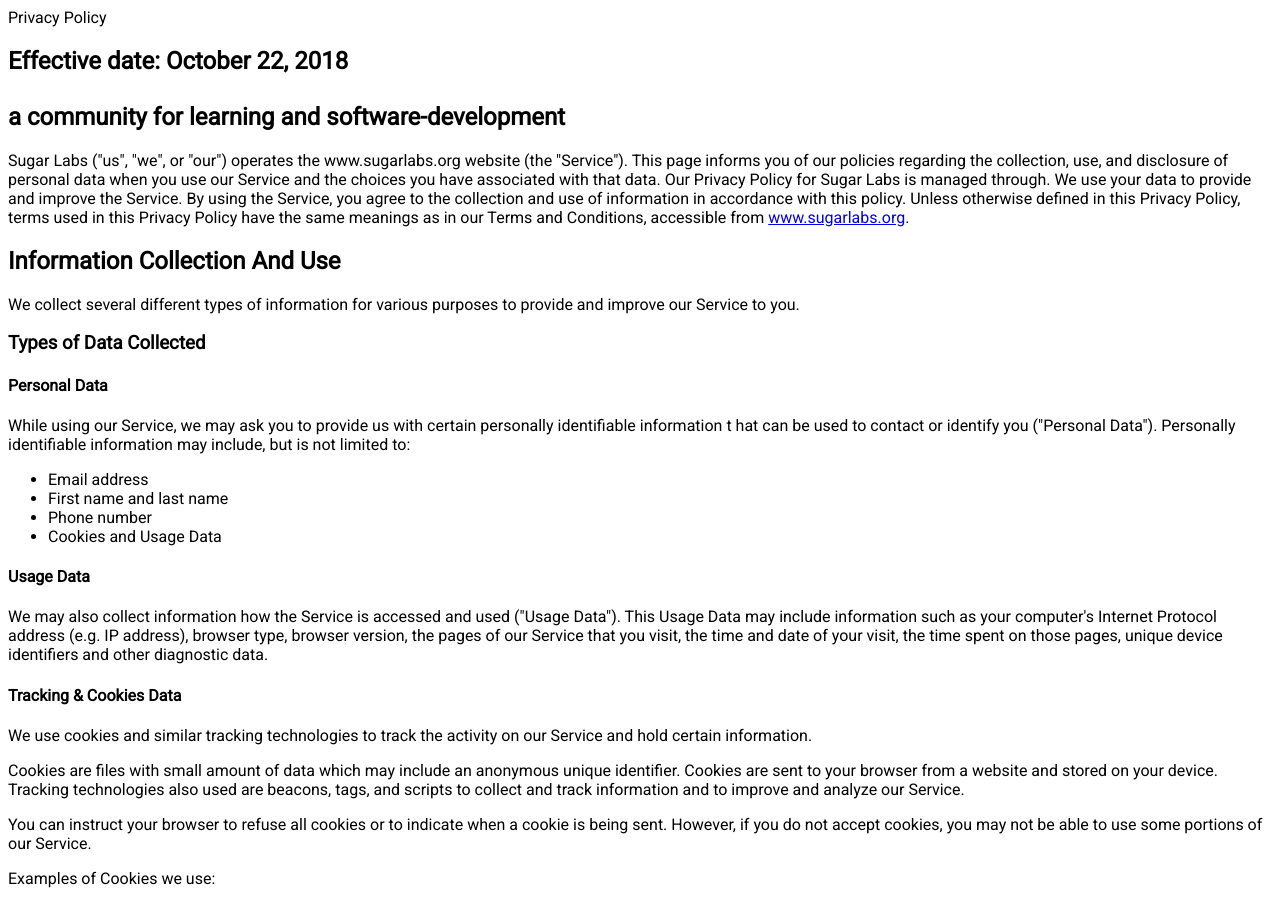
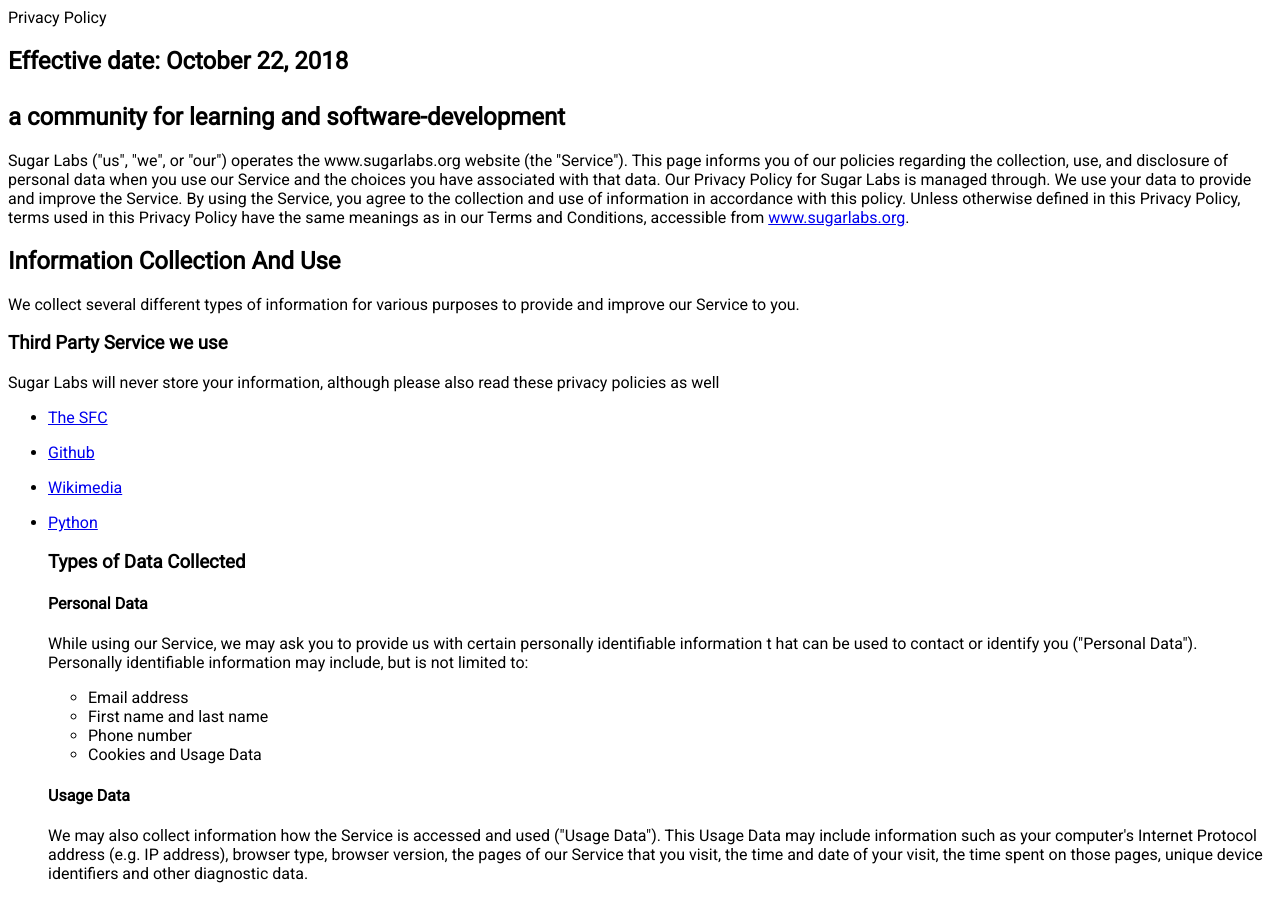
Before and after one commit to sugarlabs/www, a Jekyll site: the page privacy-policy.html, which Jekyll copies as it is, in a window 1280 px wide and 900 px high. Built offline with Jekyll 4.4.1, drawn with Linux system fonts in a browser that asks for light colours.

Commit message:
FIxed to show third party services that we use
Added privacy policies for SFC, Wikimedia, GitHub, Python.

```diff
--- a/privacy-policy.html
+++ b/privacy-policy.html
@@ -33,7 +33,13 @@
 
 <p>We collect several different types of information
   for various purposes to provide and improve our Service to you.</p>
-
+    <h3> Third Party Service we use</h3>
+    <p>Sugar Labs will never store your information, although please also read these privacy policies as well
+        <ul>
+            <li><a href="https://sfconservancy.org/privacy-policy/">The SFC</a></p></li>
+    <li><a href="https://help.github.com/articles/github-privacy-statement/">Github</a></p></li>
+<li><a href="https://foundation.wikimedia.org/wiki/Privacy_policy">Wikimedia</a></p></li>
+<li><a href="https://www.python.org/privacy/">Python</a></p></li>
 <h3>Types of Data Collected</h3>
 
 <h4>Personal Data</h4>
```
